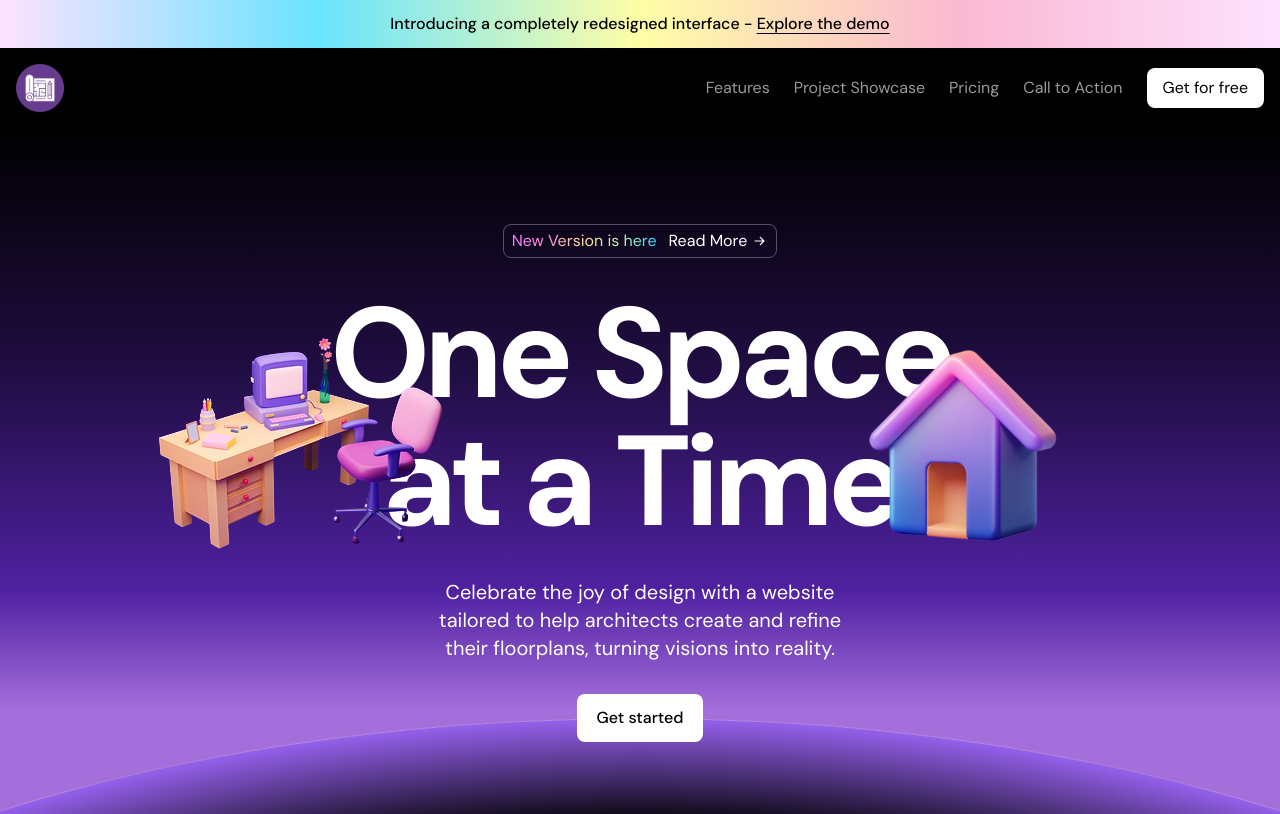
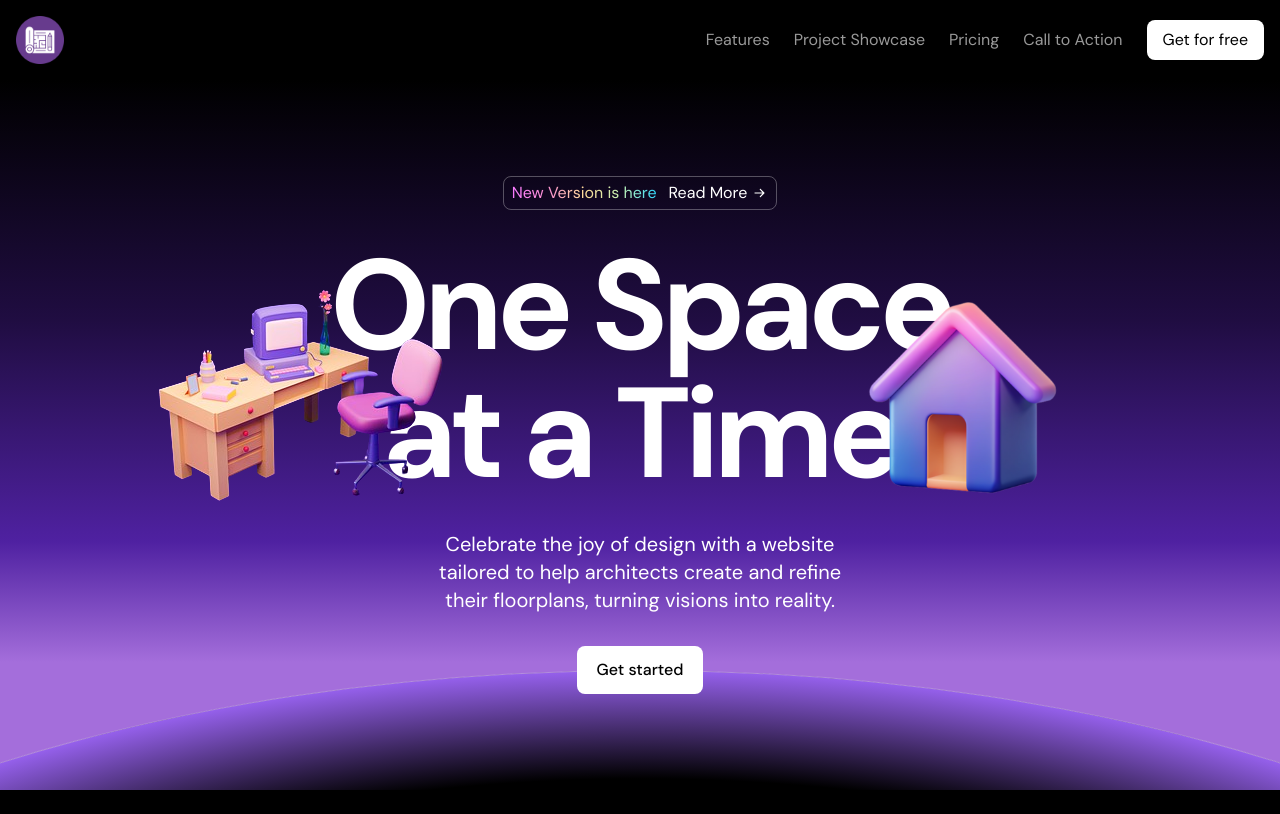
Before and after one commit to tanisha0605/architech-landing, a Next.js app: page / in a window 1280 px wide. Shown: the top 814 px of the page. Built offline with nearby package versions, Linux system fonts and the light colour scheme.

Commit message:
Banner removed

```diff
--- a/src/app/page.tsx
+++ b/src/app/page.tsx
@@ -1,4 +1,4 @@
-import { Banner } from "@/components/Banner";
+
 import { Navbar } from "@/components/Navbar";
 import { Hero } from "@/components/Hero";
 import { Features } from "@/components/Features";
@@ -10,7 +10,6 @@ import { Footer } from "@/components/Footer";
 export default function Home() {
   return (
     <>
-      <Banner />
       <Navbar />
       <Hero />
       <Features />
--- a/src/components/Banner.tsx
+++ /dev/null
@@ -1,14 +0,0 @@
-export const Banner = () => {
-  return (
-    <div className="py-3 text-center bg-[linear-gradient(to_right,rgb(252,_214,_255,_.7),rgb(41,_216,_255,_.7),rgb(255,_253,_128,_.7),rgb(248,_154,_191,_.7),rgb(252,_214,_255,_.7))]">
-      <div className="container">
-        <p className="font-medium">
-          <span className="hidden sm:inline">Introducing a completely redesigned interface - {" "}</span>
-            <a href="#" className="underline underline-offset-4">
-              Explore the demo
-            </a>
-        </p>
-      </div>
-  </div>
-  );
-};
```
